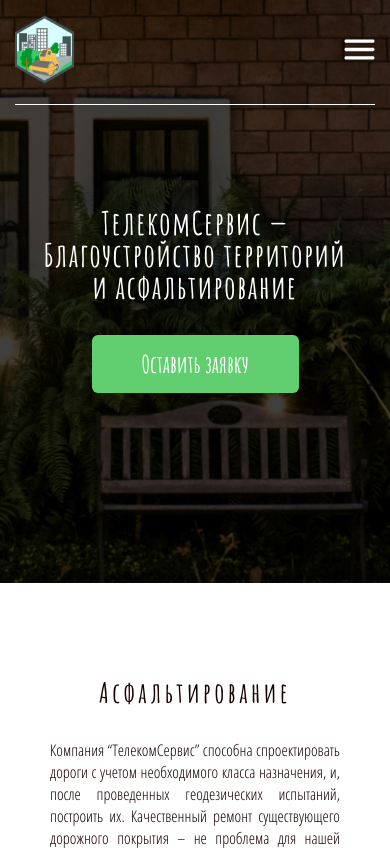
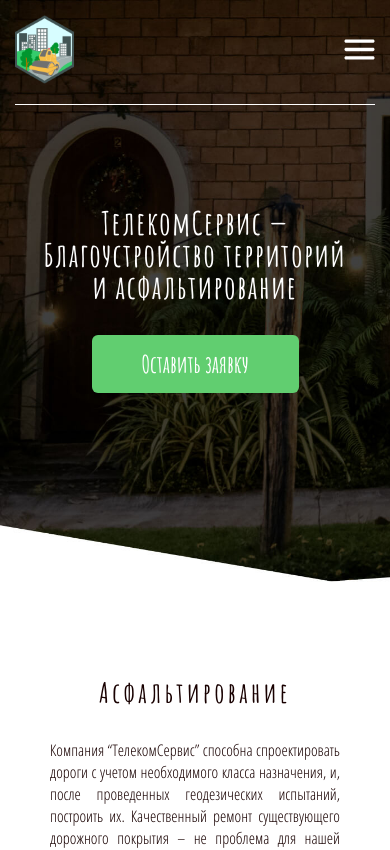
Before and after one commit to vitalii-grigorash/telecom-service, a React (Create React App) app: page / in a window 390 px wide. Shown: the top 850 px of the page. Built offline with nearby package versions, Linux system fonts and the light colour scheme.

Commit message:
fix main-background adaptive img

```diff
--- a/src/components/Main/Main.css
+++ b/src/components/Main/Main.css
@@ -43,7 +43,6 @@
 }
 @media screen and (max-width: 730px) {
     .main__background {
-        background-image: url(../../images/main-background-mobile.jpg);
         min-height: 766px;
         padding-top: 20px;
     }
```
Also changed, not shown: src/images/main-background-mobile.jpg (deleted).
